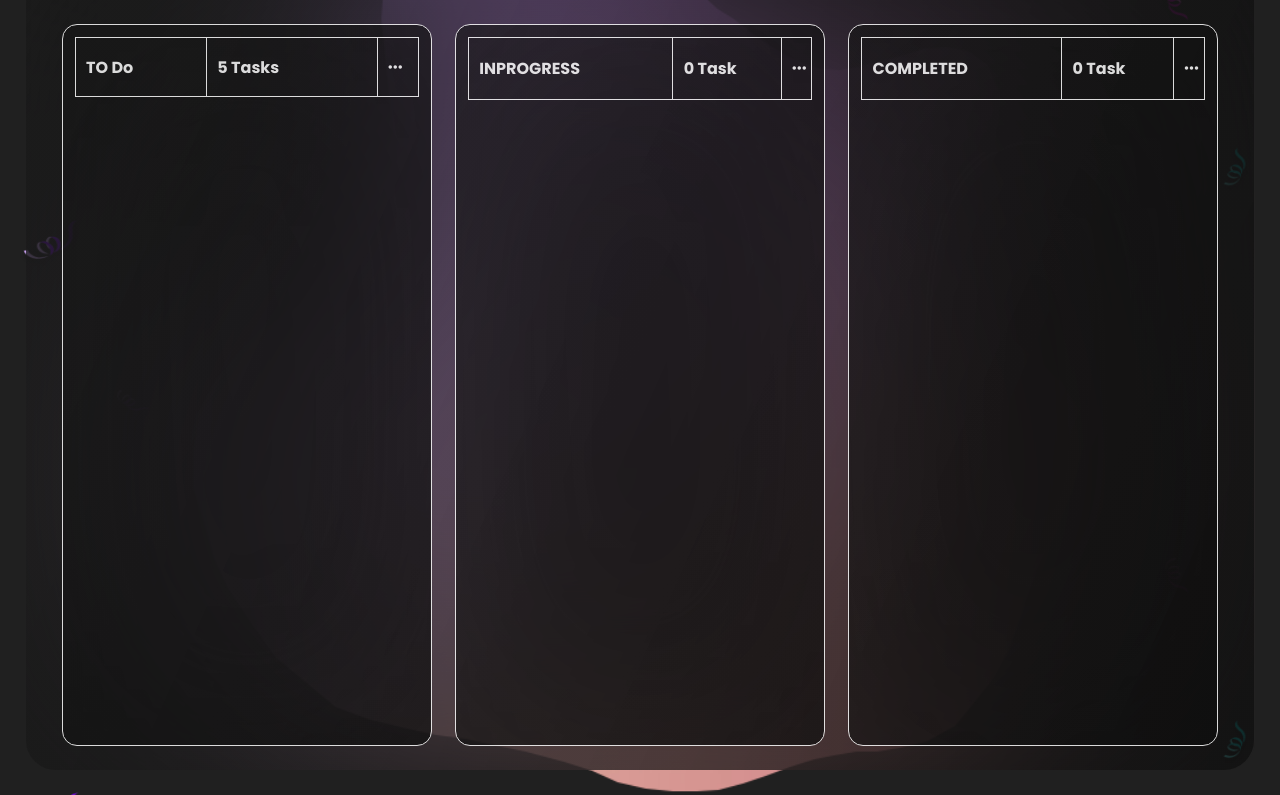
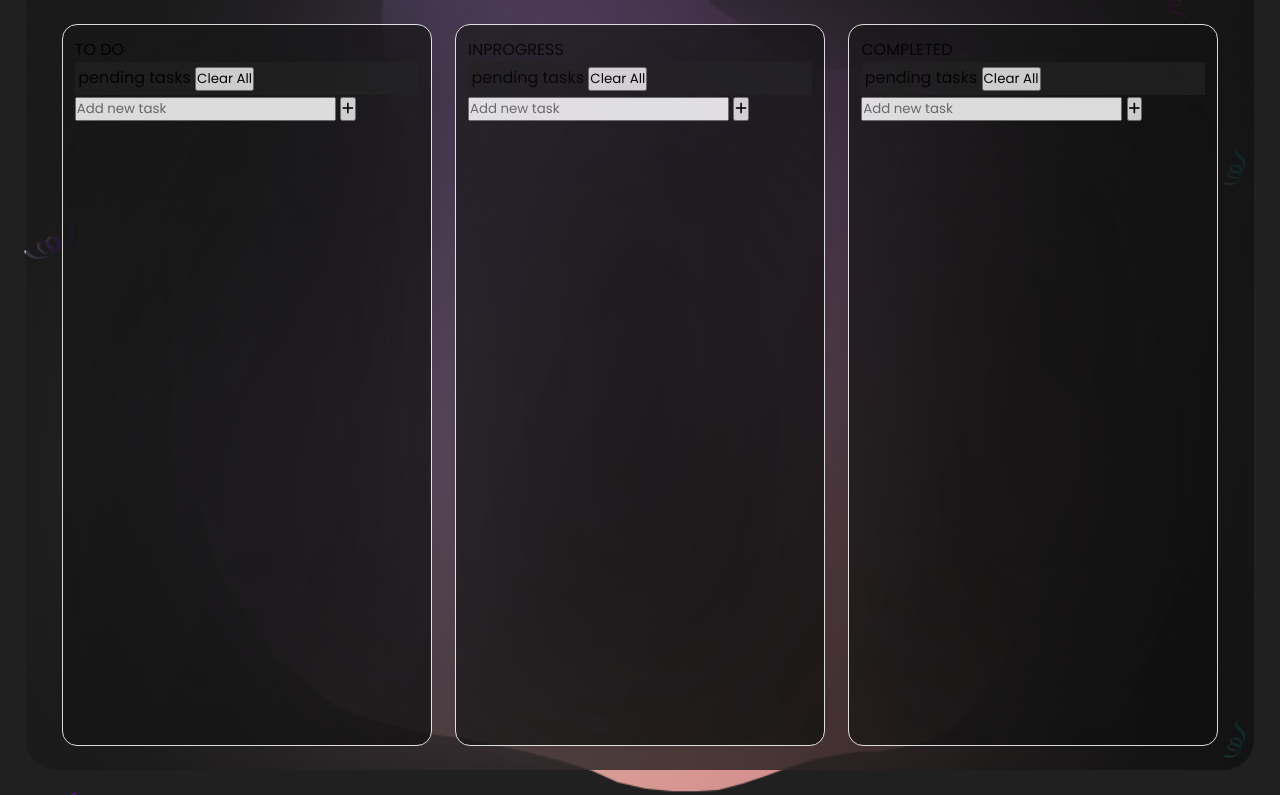
Before and after one commit to LordStarkLK/partyak, a PHP site: page /partyak/customereventsb in a window 1280 px wide; the page is wider, and only the part inside the window is pictured. Shown: the part 437-1232 px from the top of that part. Run offline with PHP 8.4, Linux system fonts and the light colour scheme; lists and menus that the app fills with data are empty; some libraries are stand-ins or nearby versions.

Commit message:
This commit for customer event schedule board

```diff
--- a/app/views/customer/customerEventSBView.php
+++ b/app/views/customer/customerEventSBView.php
@@ -5,8 +5,8 @@
     <meta charset="UTF-8">
 
     <link href='https://unpkg.com/boxicons@2.0.7/css/boxicons.min.css' rel='stylesheet'>
-     <meta name="viewport" content="width=device-width, initial-scale=1.0">
-     <?php linkCSS("customer/customerEventSBview"); ?>
+    <meta name="viewport" content="width=device-width, initial-scale=1.0">
+    <?php linkCSS("customer/customerEventSBview"); ?>
     <?php linkCSS("customerNavigation"); ?>
     <?php linkCSS("footer");?>
    </head>
@@ -31,7 +31,7 @@
             </div>
             <div class="cusbody">
                 <div class="custodo">
-                    <div class="cusdotopic">
+                    <!-- <div class="cusdotopic">
                         <table>
                             <tr>
                                 <th>TO Do</th>
@@ -40,12 +40,29 @@
                             </tr>
 
                        </table>
+                    </div> -->
+
+                    <div class="wrapper">
+                        <header>TO DO</header>
+                        <div class="footer">
+                            <span><span class="pendingTasks"></span> pending tasks <button>Clear All</button></span>
+
+                        </div>
+                        <div class="inputField">
+                        <input type="text" placeholder="Add new task">
+                        <button><i class="fas fa-plus"></i></button>
+                        </div>
+                        <ul class="todoList">
+
+                        <!-- data are comes from local storage -->
+                        </ul>
+
                     </div>
 
                 </div>
 
                 <div class="cusin">
-                    <div class="cusdotopic">
+                    <!-- <div class="cusdotopic">
                         <table>
                             <tr>
                                 <th>INPROGRESS</th>
@@ -53,12 +70,28 @@
                                 <th> <i class="fas fa-ellipsis-h"></i></th>
                             </tr>
                         </table>
+                    </div> -->
+
+                    <div class="wrapper">
+                        <header>INPROGRESS</header>
+                        <div class="footer">
+                            <span><span class="pendingTasks"></span> pending tasks <button>Clear All</button></span>
+
+                        </div>
+                        <div class="inputField">
+                        <input type="text" placeholder="Add new task">
+                        <button><i class="fas fa-plus"></i></button>
+                        </div>
+                        <ul class="todoList">
+                        <!-- data are comes from local storage -->
+                        </ul>
                     </div>
+
 
                 </div>
 
                 <div class="cusdone">
-                    <div class="cusdotopic">
+                    <!-- <div class="cusdotopic">
                         <table>
                             <tr>
                                 <th>COMPLETED</th>
@@ -66,6 +99,20 @@
                                 <th> <i class="fas fa-ellipsis-h"></i></th>
                             </tr>
                         </table>
+                    </div> -->
+                    <div class="wrapper">
+                        <header>COMPLETED</header>
+                        <div class="footer">
+                            <span><span class="pendingTasks"></span> pending tasks <button>Clear All</button></span>
+
+                        </div>
+                        <div class="inputField">
+                        <input type="text" placeholder="Add new task">
+                        <button><i class="fas fa-plus"></i></button>
+                        </div>
+                        <ul class="todoList">
+                        <!-- data are comes from local storage -->
+                        </ul>
                     </div>
 
                 </div>
@@ -78,7 +125,6 @@
 
 
 </body>
-<?php linkJS("customer/customerSearchVendor"); ?>
-<?php linkJS("customer/customerContactServiceProvicer"); ?>
+<?php linkJS("customer/customerEventSB"); ?>
 <?php linkPhp("footer") ?>
 </html>
```
